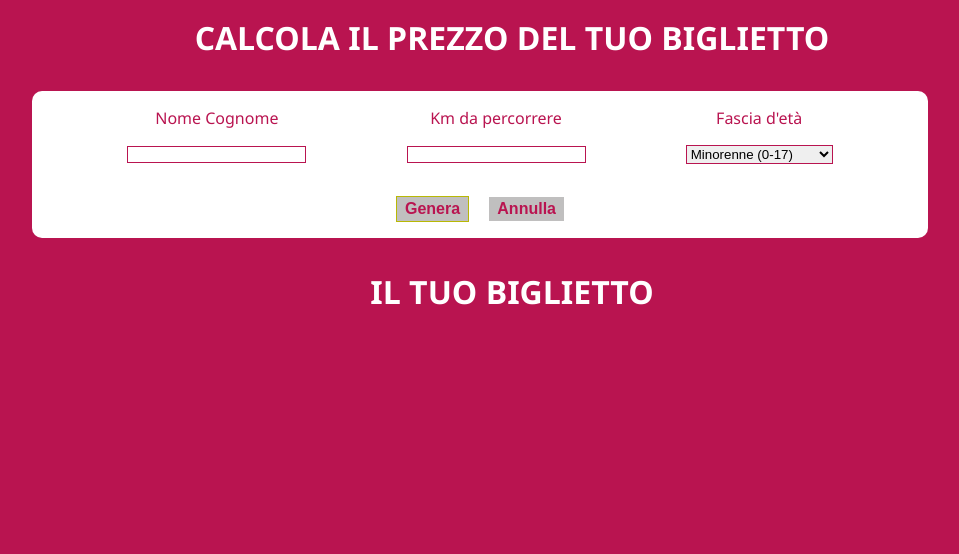
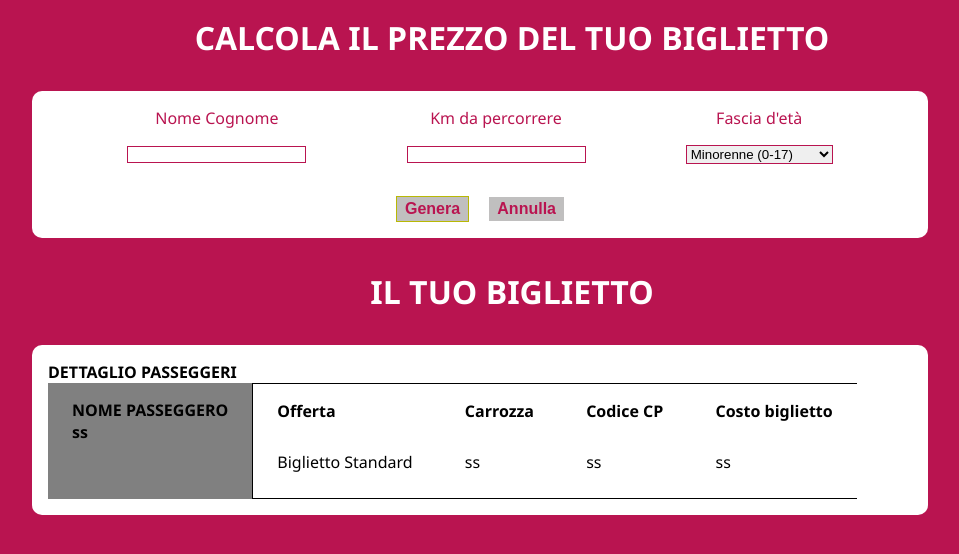
Before and after one commit to mohamedslima/js-biglietto-treno-form, a plain HTML site: page index.html in a window 1280 px wide. Shown: the whole page, without its empty margins (128-1087 px from the left). Drawn offline with Linux system fonts and the light colour scheme.

Commit message:
layout completed and started js

```diff
--- a/css/style.css
+++ b/css/style.css
@@ -30,9 +30,21 @@ div.container.up {
     text-align: center;
 }
 
+div.user-ticket {
+    display: flex;
+}
+
 div.list-input > ul > li {
+    margin: 0 3rem;
+}
+
+div.list-input > ul > li,
+div.ticket > ul > li {
     display: inline-block;
-    margin: 0 3rem;
+}
+
+div.ticket > ul > li {
+    margin: 0 1.5rem;
 }
 
 div.list-input > ul > li > label {
@@ -62,3 +74,38 @@ div.list-btn > button {
 button#generate-btn {
     border: 1px solid rgb(184, 184, 5);
 }
+
+span#subtitle {
+    font-weight: bold;
+}
+div.ticket {
+    border-top: 1px solid black;
+    border-left: 1px solid black;
+    border-bottom: 1px solid black;
+}
+
+div.container.down {
+    padding: 1rem;
+}
+
+div.bg-user {
+    background-color: gray;
+}
+
+div.bg-user {
+    padding: 1rem 1.5rem 3.5rem;
+}
+
+div.ticket > ul > li > div#subtitle-3 {
+    padding: 1rem 0 1.8rem;
+}
+
+div.bg-user > div#subtitle-2,
+div.ticket > ul > li > div#subtitle-3,
+div.bg-user > div.username {
+    font-weight: bold;
+}
+
+div.ticket > ul {
+    list-style: none;
+}
--- a/index.html
+++ b/index.html
@@ -50,8 +50,46 @@
     <h1 class="title">
         IL TUO BIGLIETTO
     </h1>
-    <div class="container">
-
+    <div class="container down">
+        <span id="subtitle">
+            DETTAGLIO PASSEGGERI
+        </span>
+        <div class="user-ticket">
+            <div class="bg-user">
+                <div id="subtitle-2">
+                    NOME PASSEGGERO
+                </div>
+                <div class="username">
+                    ss
+                </div>
+            </div>
+            <div class="ticket">
+                <ul>
+                    <li>
+                        <div id="subtitle-3">Offerta</div>
+                        <div>Biglietto Standard</div>
+                    </li>
+                    <li>
+                        <div id="subtitle-3">Carrozza</div>
+                        <div id="number-carriage">
+                            ss
+                        </div>
+                    </li>
+                    <li>
+                        <div id="subtitle-3">Codice CP</div>
+                        <div id="number-cp">
+                            ss
+                        </div>
+                    </li>
+                    <li>
+                        <div id="subtitle-3">Costo biglietto</div>
+                        <div id="price-ticket">
+                            ss
+                        </div>
+                    </li>
+                </ul>
+            </div>
+        </div>
     </div>
     <!-- link JS -->
     <script src="js/script.js" type="text/javascript"></script>
```
